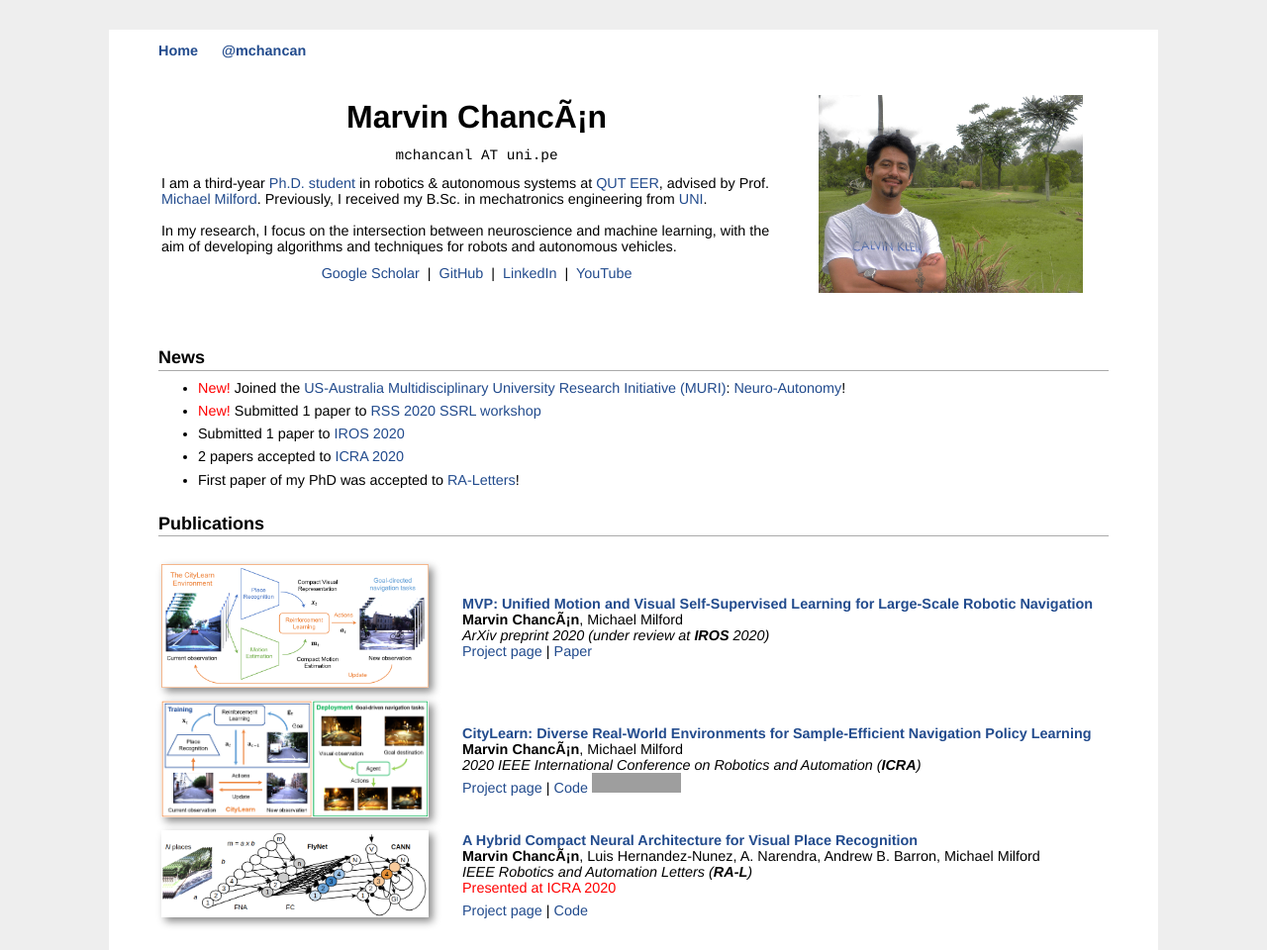
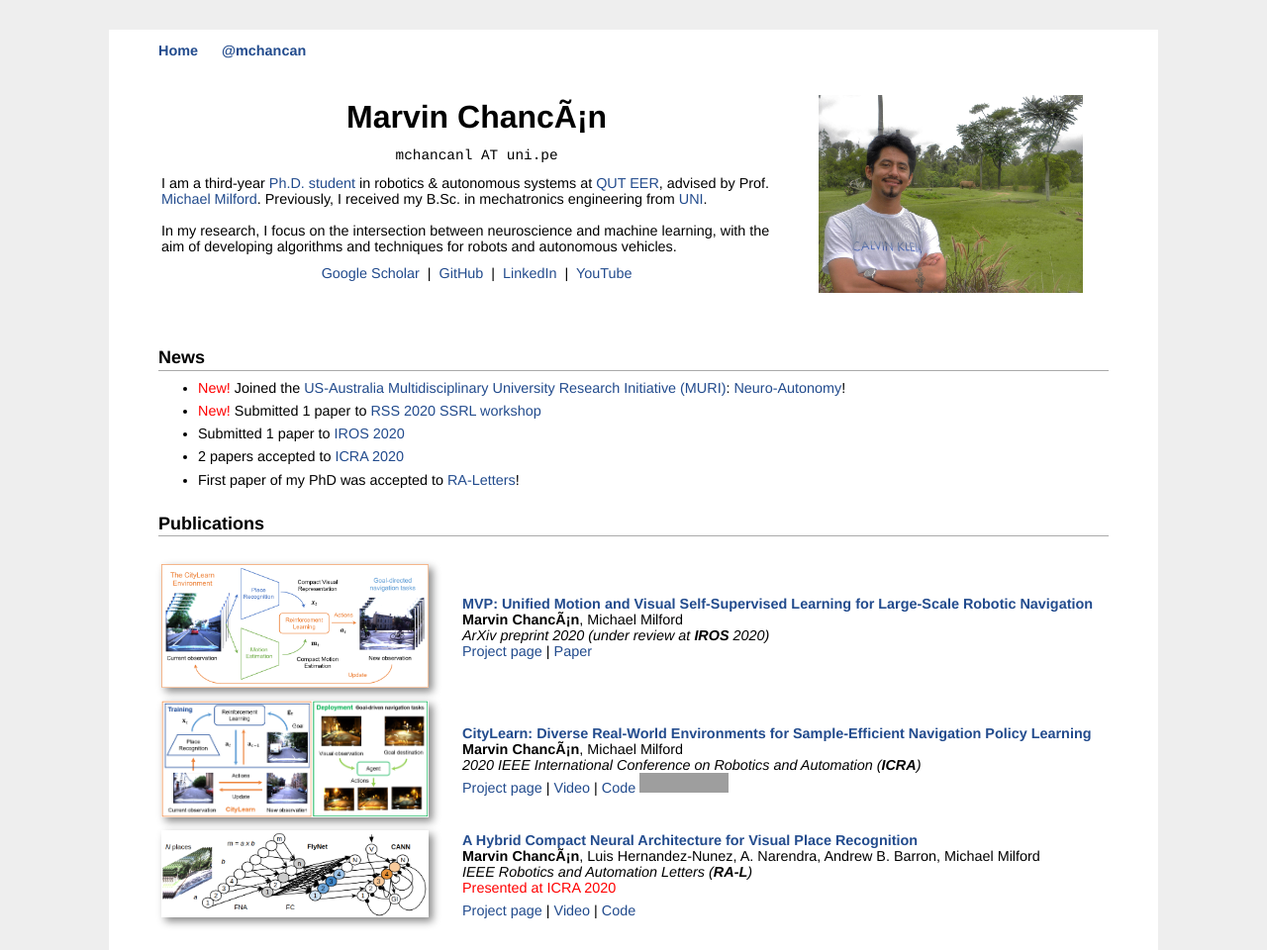
Before and after one commit to mchancan/mchancan.github.io, a Jekyll site: the page built from index.html, in a window 1280 px wide. Shown: the top 960 px of the page at 99% size. Built offline with Jekyll 4.4.1, drawn with Linux system fonts in a browser that asks for light colours; comment, search, counter and statistics services are not loaded; grey boxes are pictures that could not be loaded.

Commit message:
Update index.html

```diff
--- a/index.html
+++ b/index.html
@@ -72,6 +72,7 @@ title: Marvin's Homepage
 			<b>Marvin Chancán</b>, Michael Milford </br>
 			<em>2020 IEEE International Conference on Robotics and Automation (<b>ICRA</b>)</em></br>
 			<a href="projects/CityLearn/index.html">Project page</a>
+			| <a href="https://youtu.be/RvrS-rtiBE8">Video</a>
 			| <a href="https://github.com/mchancan/citylearn">Code</a> <a><iframe src="https://ghbtns.com/github-btn.html?user=mchancan&repo=citylearn&type=star&count=true&size=small" frameborder="0" scrolling="0" width="120px" height="20px"></iframe></a>
 		</td>
 	</tr>
@@ -89,6 +90,7 @@ title: Marvin's Homepage
 			<em>IEEE Robotics and Automation Letters (<b>RA-L</b>)</em></br>
 			<font color = 'red'>Presented at ICRA 2020</font></br>
 			<a href="projects/FlyNet/index.html">Project page</a>
+			| <a href="https://youtu.be/OOJz6TWBbRY">Video</a>
 			| <a href="https://github.com/mchancan/flynet">Code</a> <a><iframe src="https://ghbtns.com/github-btn.html?user=mchancan&repo=flynet&type=star&count=true&size=small" frameborder="0" scrolling="0" width="120px" height="20px"></iframe></a>
 		</td>
 	</tr>
@@ -106,8 +108,8 @@ title: Marvin's Homepage
 			Fangwen Yu, <b>Marvin Chancán</b>, Jianga Shang, Youjian Hu, Michael Milford <br>
 			<em>2019 International Collegiate Competition for Brain-inspired Computing (<b>ICCBC</b>), Tsinghua University</em> <br>
 			<font color = 'red'>Top ¥ 300,000 Innovation Grant Prize</font></br>
-			<a href="https://www.neuroslam.net/">Project page</a>]
-			<a href="https://www.researchgate.net/publication/336813940_NeuroSLAM_A_Brain_Inspired_SLAM_System_for_3D_Environments">Poster</a>
+			<a href="https://www.neuroslam.net/">Project page</a>
+			| <a href="https://www.researchgate.net/publication/336813940_NeuroSLAM_A_Brain_Inspired_SLAM_System_for_3D_Environments">Poster</a>
 		</td>
 	</tr>
 </tbody></table>
```
